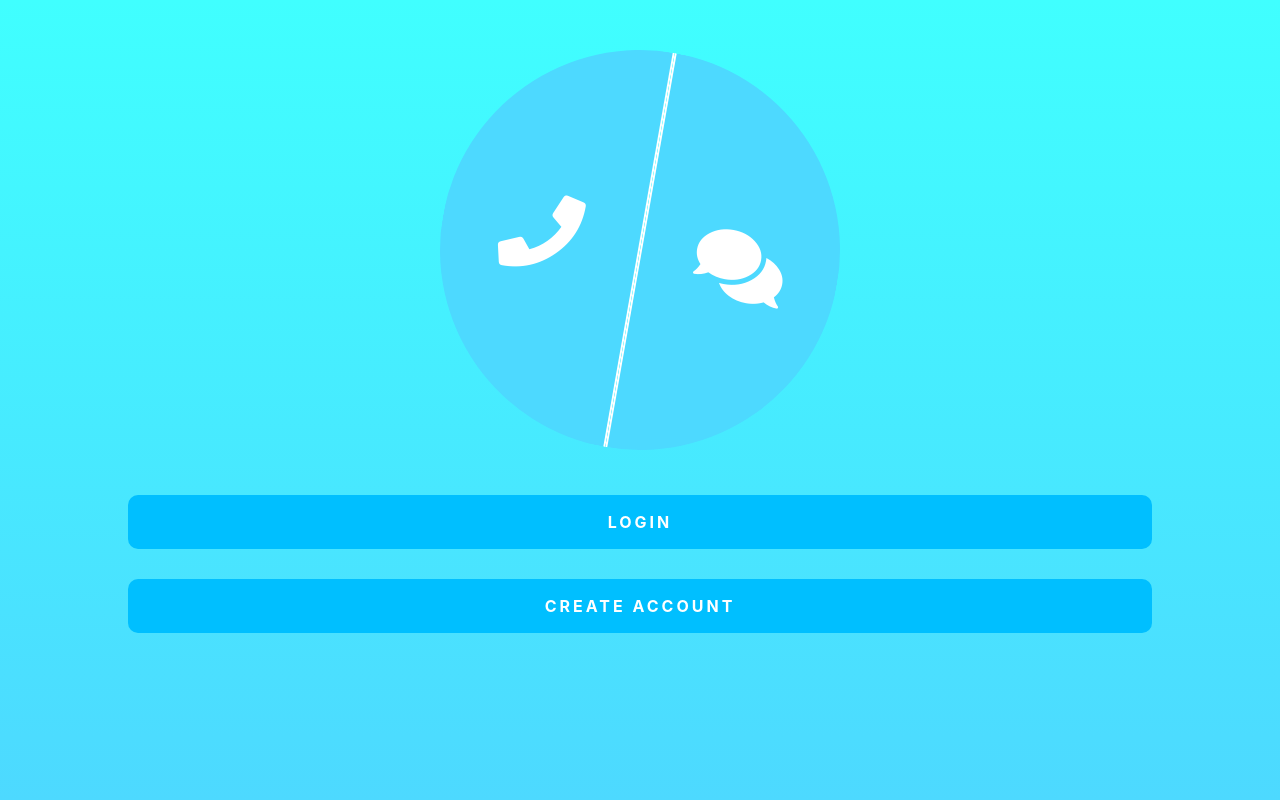
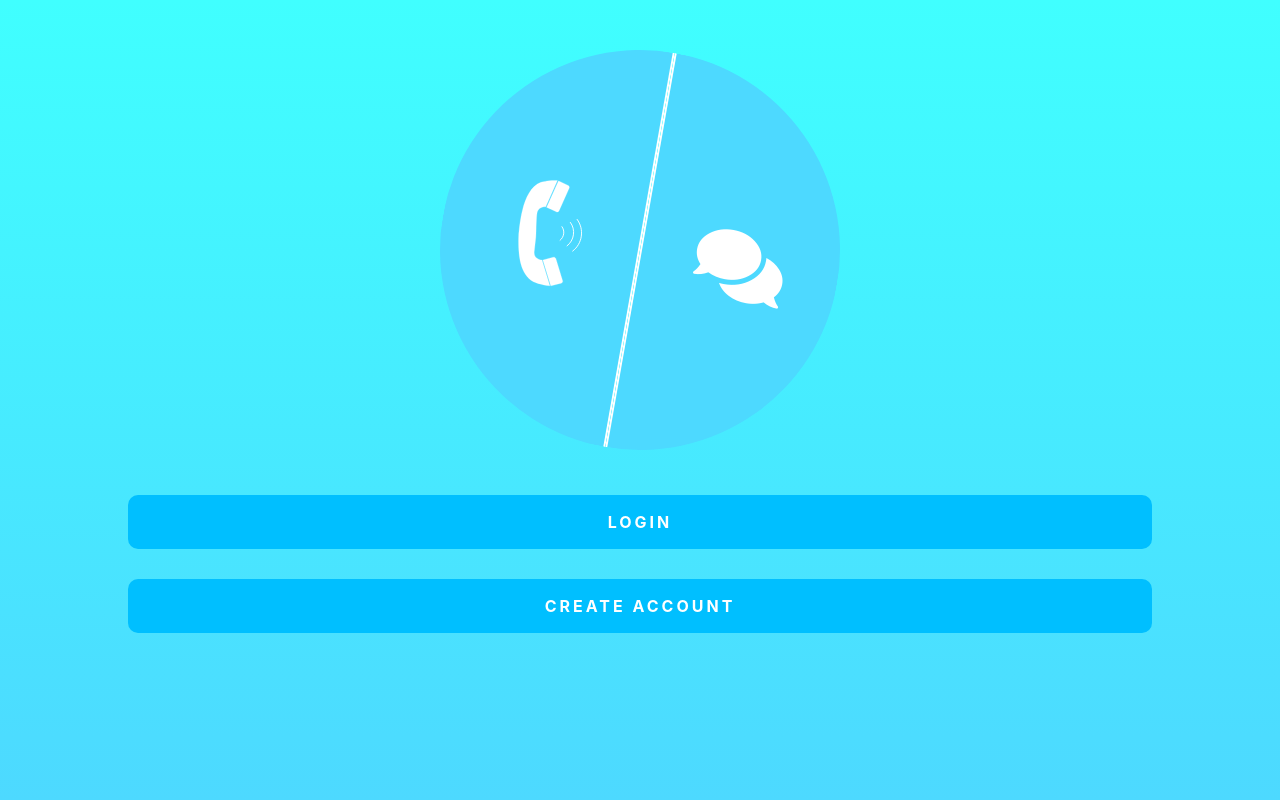
Before and after one commit to benwalley/newTurkey, a PHP site: page / in a window 1280 px wide. Shown: the part 46-846 px from the top of the page. Run offline with PHP 8.4, Linux system fonts and the light colour scheme; some libraries are stand-ins or nearby versions.

Commit message:
fix styles

```diff
--- a/css/main.css
+++ b/css/main.css
@@ -56,6 +56,10 @@ body {
 	box-shadow:1px 7px 30px grey;
 }
 
+button:focus{
+	outline:none;
+}
+
 .talkTextButtons {
 	height:70vw;
 	width:70vw;
--- a/index.php
+++ b/index.php
@@ -27,7 +27,7 @@
 
 	<div class = "mainWrapper">
 		<div class = "talkTextButtons">
-			<button class = "talkTextButton talkButton"><i class="fas fa-phone"></i></button>
+			<button class = "talkTextButton talkButton"><img src="/assets/icons/white_phone.svg"></button>
 			<button class = "talkTextButton textButton"><i class="fas fa-comments"></i></button>
 
 		</div>
```
